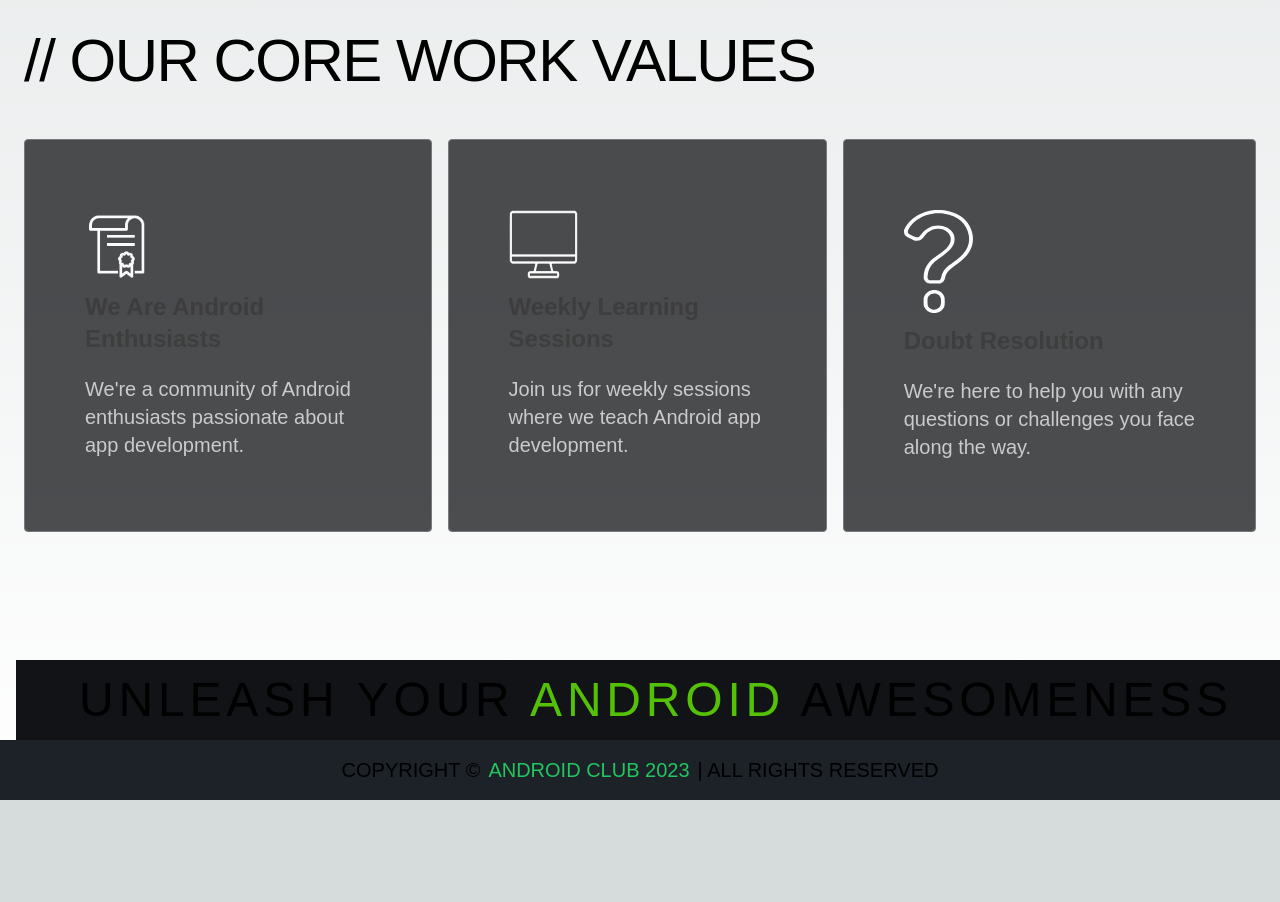
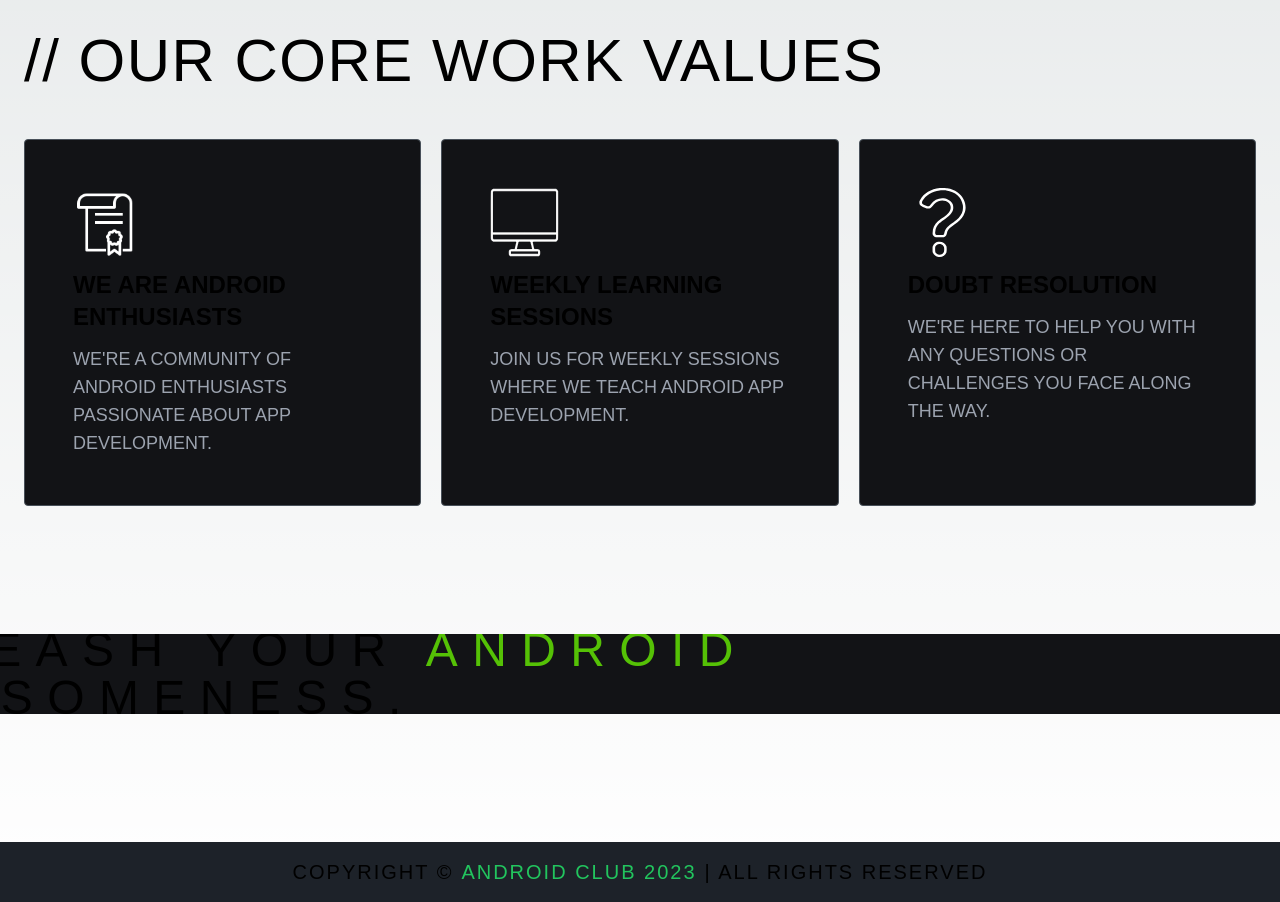
Before and after one commit to Android-Club-VITC/AC-Website-NextJs, a Next.js app: page / in a window 1280 px wide. Shown: the part 880-1782 px from the top of the page. Before the commit the page ends 1680 px from the top, so only its background shows below. Built offline with nearby package versions, Linux system fonts and the light colour scheme; a web font is replaced by a local one.

Commit message:
added Constants Folder

```diff
--- a/app/(Home)/Section2.tsx
+++ b/app/(Home)/Section2.tsx
@@ -1,47 +1,16 @@
 import Image from 'next/image'
 import React from 'react'
-import scrollIcon from '@/assets/about/scroll.svg'
-import monitorIcon from '@/assets/about/monitor1.svg'
-import questionIcon from '@/assets/about/question.svg'
+import { values } from '@/constants/aboutUs'
 
-type CoreValueType = {
-  svgSource: any
-  title: string
-  description: string
-}
 const Section_2 = () => {
-  const values: CoreValueType[] = [
-    {
-      svgSource: scrollIcon,
-      title: 'We Are Android Enthusiasts',
-      description:
-        "We're a community of Android enthusiasts passionate about app development.",
-    },
-    {
-      svgSource: monitorIcon,
-      title: 'Weekly Learning Sessions',
-      description:
-        'Join us for weekly sessions where we teach Android app development.',
-    },
-    {
-      svgSource: questionIcon,
-      title: 'Doubt Resolution',
-      description:
-        "We're here to help you with any questions or challenges you face along the way.",
-    },
-  ]
   return (
     <section id="about">
-      <h1 className="px-6 font-normal text-3xl sm:text-6xl tracking-tight ">
+      <h1 className="px-6 font-normal text-3xl sm:text-6xl tracking-wide ">
         // OUR CORE WORK VALUES
       </h1>
-      <div className="px-6 mt-12 flex gap-4 justify-center  flex-col md:flex-row">
-        {values.map((value) => {
-          return (
-            <div
-              className=" bg-[#121316] py-[70px] px-[60px] opacity-75
-                         rounded border-[#485059] border-[1.5px]"
-            >
+      <div className="px-6 mt-12 flex gap-5 justify-center  flex-col md:flex-row">
+        {values.map((value, index) => (
+          <div key={index} className="w-1/3 bg-[#121316] p-12 rounded border-[#485059] border-[1.5px]">
             <Image
               priority
               src={value.svgSource}
@@ -49,19 +18,17 @@ const Section_2 = () => {
               height={69}
               alt="work value"
             />
-              <p className="font-bold text-2xl mt-3 ">{value.title}</p>
-              <p className=" text-xl font-medium text-[#BCBCBC] mt-5">
-                {value.description}
+            <p className="text-2xl font-semibold mt-3">{value.title}</p>
+            <p className="text-lg text-gray-400 mt-3">{value.description}</p>
+          </div>
+        ))}
+      </div>
+      <div className="w-full my-32  overflow-hidden bg-[#121316]">
+        <div className="pl-4 ml-4 text-xl sm:text-5xl font-normal flex justify-center items-center h-20 animate-scrollText">
+          <p className='tracking-[.3em]'>
+            UNLEASH YOUR <span className="text-[#55C106]"> ANDROID </span> AWESOMENESS.
           </p>
         </div>
-          )
-        })}
-      </div>
-      <div className=" pl-4 ml-4 mt-32 text-xl sm:text-5xl font-normal   flex justify-center items-center h-20 bg-[#121316]">
-        <p className="tracking-widest">
-          UNLEASH YOUR <span className="text-[#55C106] "> ANDROID </span>{' '}
-          AWESOMENESS
-        </p>{' '}
       </div>
     </section>
   )
--- a/components/Footer.tsx
+++ b/components/Footer.tsx
@@ -1,7 +1,7 @@
 export default function Footer() {
   return (
-    <div className="flex flex-wrap gap-2 justify-center items-center text-xl bg-[#1D2229] p-4">
-      COPYRIGHT © <p className="text-green-500">ANDROID CLUB 2023</p> | ALL
+    <div className="flex flex-wrap tracking-widest gap-2 justify-center items-center text-xl bg-[#1D2229] p-4">
+      COPYRIGHT ©<p className="text-green-500">ANDROID CLUB 2023</p> | ALL
       RIGHTS RESERVED
     </div>
   )
--- a/components/Header.tsx
+++ b/components/Header.tsx
@@ -1,19 +1,11 @@
 'use client'
 import React, { useState, useEffect } from 'react'
 import Image from 'next/image'
-import logo from '../assets/logo.png'
+import logo from '@/assets/logo.png'
 import Button from './Button'
+import { navLinks } from '@/constants/navLinks'
 
 export default function Header() {
-  const tabs: { label: string; link: string }[] = [
-    { label: 'HOME', link: '#Section_1' },
-    { label: 'ABOUT US', link: '#Section_2' },
-    { label: 'OUR TEAM', link: '#Section_3' },
-    { label: 'EVENTS', link: '#Section_4' },
-    { label: 'ARCHIVES', link: '#Section_5' },
-    { label: 'CONTACT US', link: '#Section_6' },
-  ]
-
   const [hideImage, setHideImage] = useState(false)
   const [hideButton, setHideButton] = useState(false)
 
@@ -40,16 +32,14 @@ export default function Header() {
         <Image
           src={logo}
           alt="logo"
-          className={`w-1/12 transition-opacity duration-300 ${
-            hideImage ? 'opacity-0' : 'opacity-100'
-          }`}
+          className={`w-1/12 transition-opacity duration-300 ${hideImage ? 'opacity-0' : 'opacity-100'
+            }`}
         />
         <div
-          className={`flex gap-2 px-4 py-1 ${
-            hideImage ? 'bg-[#1D2229] rounded-3xl' : ''
-          }`}
+          className={`flex gap-2 px-4 py-1 ${hideImage ? 'bg-[#1D2229] rounded-3xl' : ''
+            }`}
         >
-          {tabs.map((tab) => (
+          {navLinks.map((tab) => (
             <a key={tab.label} href={tab.link}>
               <p className="hover:text-white text-gray-400 hover:underline hover:underline-offset-8 text-xl font-bold p-2">
                 {tab.label}
@@ -59,9 +49,8 @@ export default function Header() {
         </div>
 
         <div
-          className={`transition-opacity text-xl duration-300 ${
-            hideButton ? 'opacity-0' : 'opacity-100'
-          }`}
+          className={`transition-opacity text-xl duration-300 ${hideButton ? 'opacity-0' : 'opacity-100'
+            }`}
         >
           <a href="#Section_6" title="Section_6">
             <Button text="GET YOUR APP BUILT" />
--- /dev/null
+++ b/constants/aboutUs.tsx
@@ -0,0 +1,24 @@
+import scrollIcon from '@/assets/about/scroll.svg'
+import monitorIcon from '@/assets/about/monitor.svg'
+import questionIcon from '@/assets/about/question.svg'
+
+export const values: CoreValueType[] = [
+    {
+        svgSource: scrollIcon,
+        title: 'WE ARE ANDROID ENTHUSIASTS',
+        description:
+            "WE'RE A COMMUNITY OF ANDROID ENTHUSIASTS PASSIONATE ABOUT APP DEVELOPMENT.",
+    },
+    {
+        svgSource: monitorIcon,
+        title: 'WEEKLY LEARNING SESSIONS',
+        description:
+            'JOIN US FOR WEEKLY SESSIONS WHERE WE TEACH ANDROID APP DEVELOPMENT.',
+    },
+    {
+        svgSource: questionIcon,
+        title: 'DOUBT RESOLUTION',
+        description:
+            "WE'RE HERE TO HELP YOU WITH ANY QUESTIONS OR CHALLENGES YOU FACE ALONG THE WAY.",
+    },
+]
--- /dev/null
+++ b/constants/navLinks.tsx
@@ -0,0 +1,8 @@
+export const navLinks: navLink[] = [
+    { label: 'HOME', link: '#Section_1' },
+    { label: 'ABOUT US', link: '#Section_2' },
+    { label: 'OUR TEAM', link: '#Section_3' },
+    { label: 'EVENTS', link: '#Section_4' },
+    { label: 'ARCHIVES', link: '#Section_5' },
+    { label: 'CONTACT US', link: '#Section_6' },
+]
--- a/package.json
+++ b/package.json
@@ -10,7 +10,6 @@
     "format": "prettier --write ."
   },
   "dependencies": {
-    "@next/font": "^13.5.4",
     "@react-three/drei": "^9.87.0",
     "@react-three/fiber": "^8.14.5",
     "@types/node": "20.6.3",
```
Also changed, not shown: tailwind.config.ts (+152 -7 lines), typings.d.ts (+13 -0 lines), assets/about/monitor.svg (renamed from assets/about/monitor1.svg), assets/about/question.svg. Lines whose indentation alone changed are shown as unchanged.
